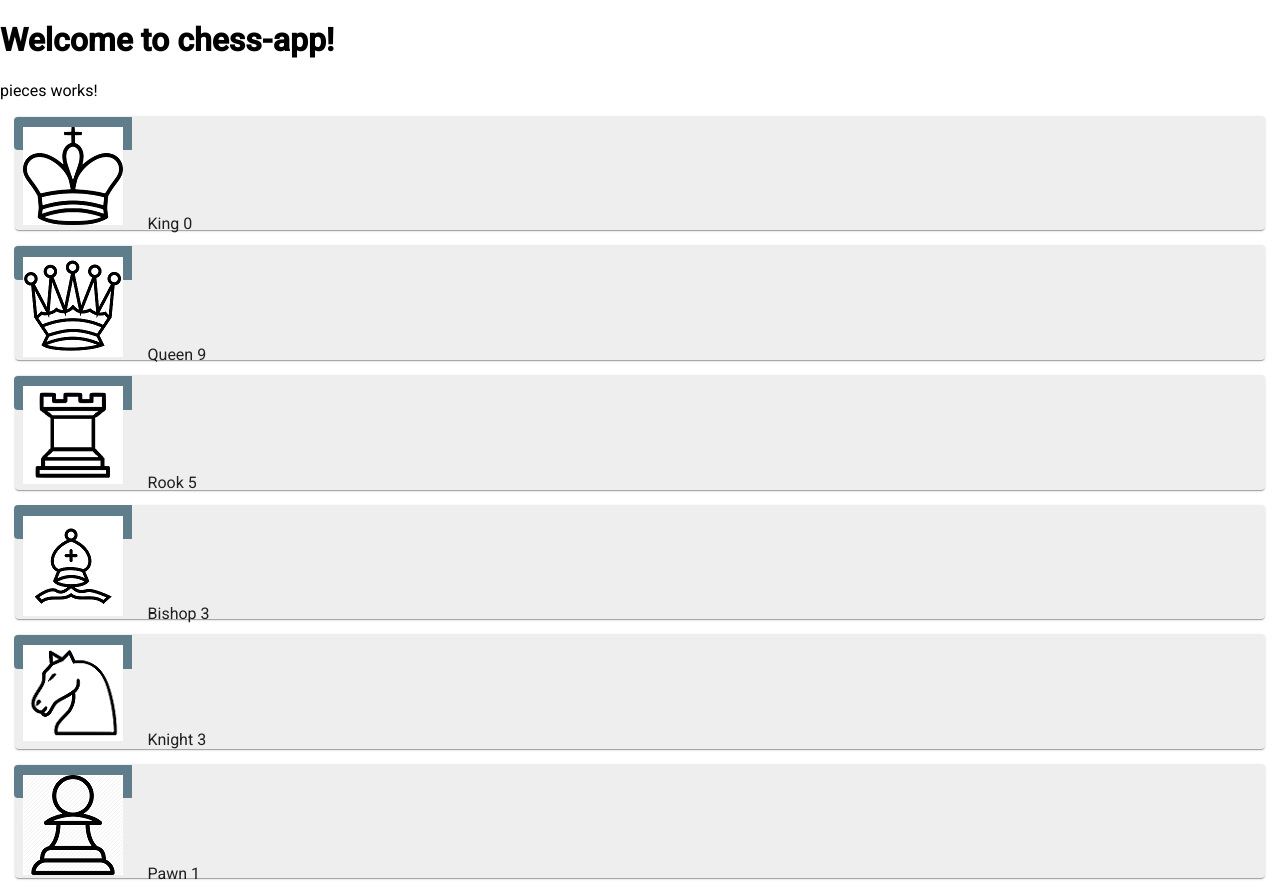
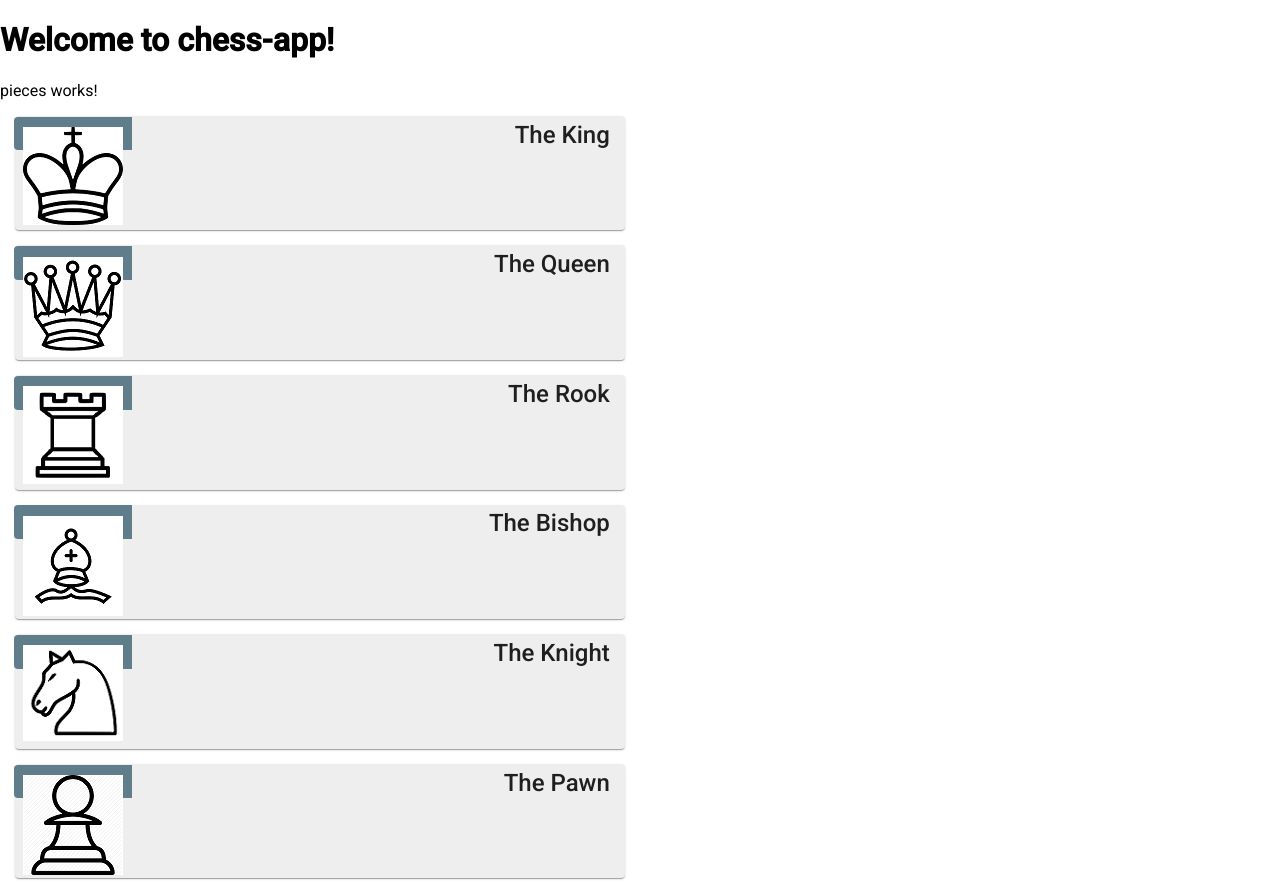
Before and after one commit to colinbarnes01/chess-app, an Angular app in the folder chess-app/: page / in a window 1280 px wide. Built offline with nearby package versions, Linux system fonts and the light colour scheme.

Commit message:
remove docs file, add styling for details page

```diff
--- a/chess-app/src/app/pieces/pieces.component.css
+++ b/chess-app/src/app/pieces/pieces.component.css
@@ -1,3 +1,7 @@
+.pieces {
+  max-width: 50%;
+}
+
 .pieces mat-card {
     cursor: pointer;
     position: relative;
@@ -7,6 +11,10 @@
     padding: .3em 0;
     height: 105px;
     border-radius: 4px;
+  }
+  .mat-card-title{
+    float: right;
+    padding-right: 2.5%;
   }
   .pieces mat-card.selected:hover {
     background-color: #BBD8DC !important;
@@ -30,4 +38,5 @@
     height: 1.8em;
     margin-right: .8em;
     border-radius: 4px 0 0 4px;
+    display: inline-block;
   }
--- a/chess-app/src/app/pieces/pieces.component.html
+++ b/chess-app/src/app/pieces/pieces.component.html
@@ -6,11 +6,13 @@
 
   <div *ngFor= "let piece of pieces">
 
+      <mat-card  (click)="onClick(piece.name)">
+          <mat-card-title>The {{piece.name}}</mat-card-title>
 
-      <mat-card  (click)="onClick(piece.name)">
           <span class="badge"><img src={{piece.imgSmall}}></span>
 
-          {{piece.name}} {{piece.value}}
+
+
       </mat-card>
   </div>
 
```
Also changed, not shown: 21 other files (tests, documents, lock files or other folders).
